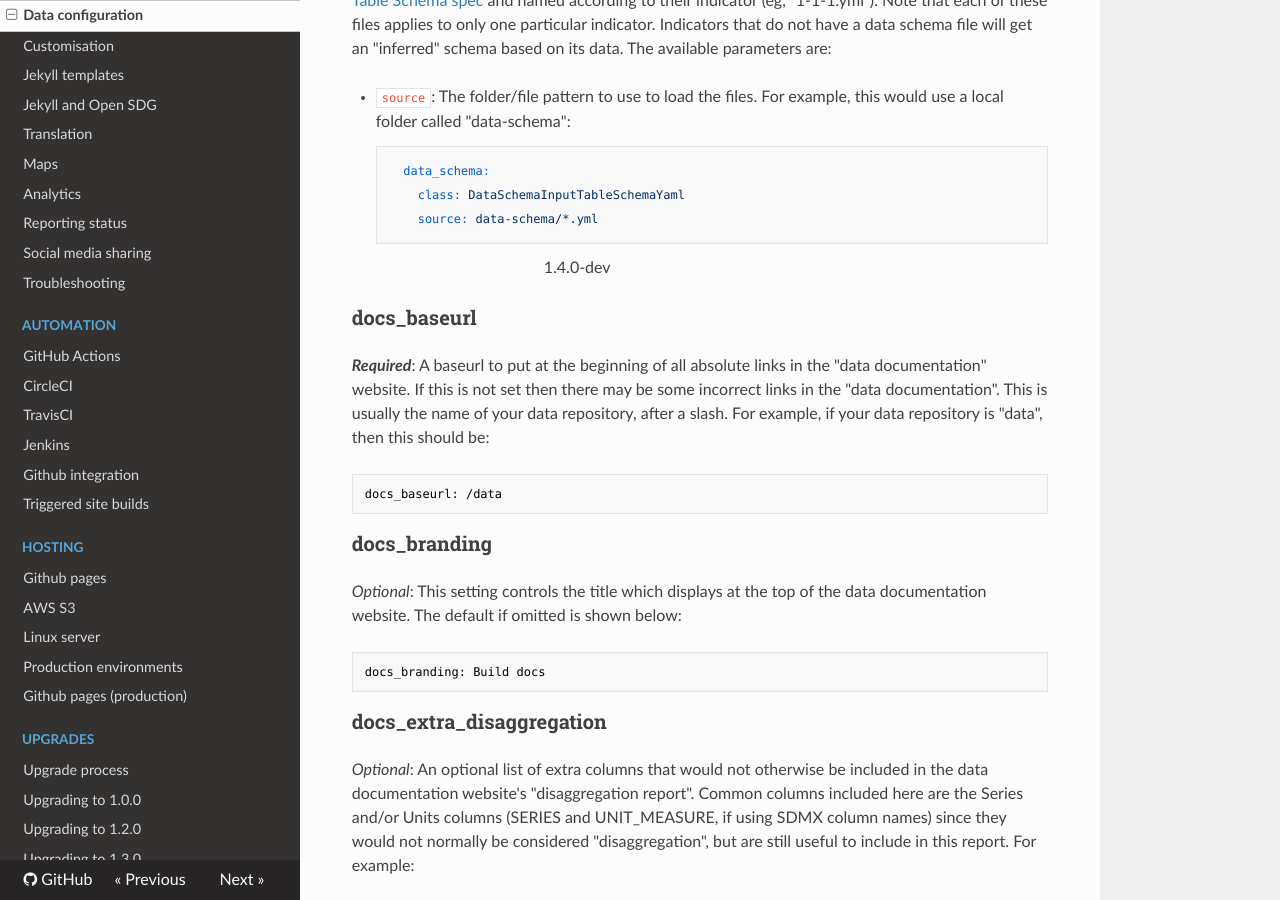
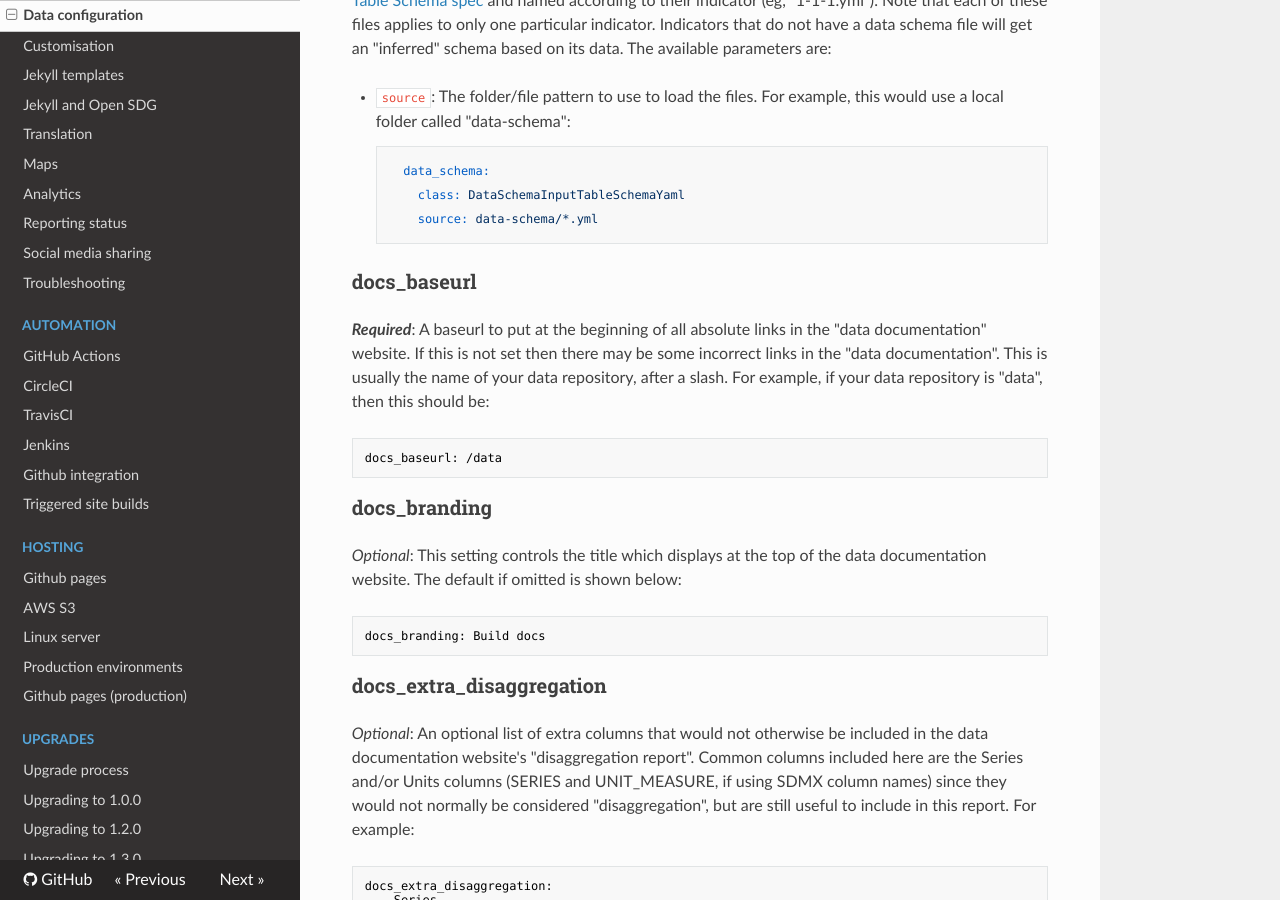
Before and after one commit to open-sdg/open-sdg, an MkDocs documentation site: the page built from docs/data-configuration.md, in a window 1280 px wide and 900 px high, scrolled down 2449 px. Built offline with MkDocs 1.6.1, drawn with Linux system fonts in a browser that asks for light colours; nearby versions of some CDN libraries; old or Windows-style settings are respelled for this version of MkDocs.

Commit message:
Remove conflict stuff

```diff
--- a/docs/data-configuration.md
+++ b/docs/data-configuration.md
@@ -64,7 +64,6 @@ The specifics of these "data schema" depend on which of the [data schema classes
           data_schema:
             class: DataSchemaInputTableSchemaYaml
             source: data-schema/*.yml
->>>>>>> 1.4.0-dev
 
 ### docs_baseurl
 
```
